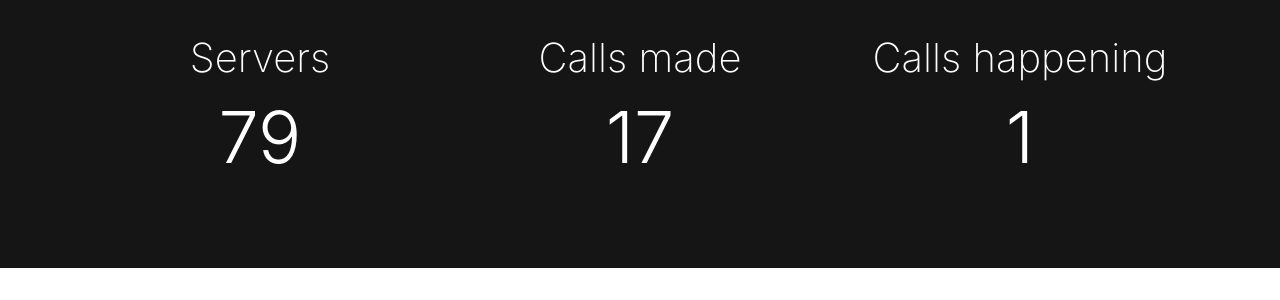
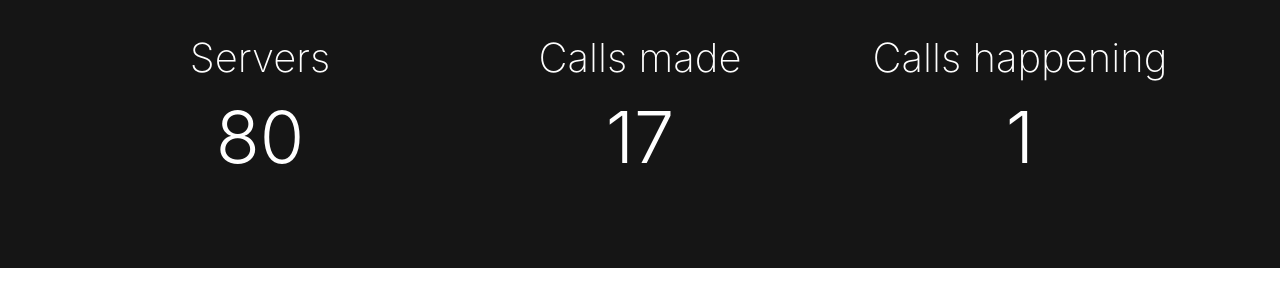
Before and after one commit to tumblenet/tnphone.tumblenet.ga, a Jekyll site: the page built from index.html, in a window 1280 px wide and 900 px high, scrolled down 443 px. Shown: the part 167-467 px from the top of the window. Built offline with Jekyll 4.4.1, drawn with Linux system fonts in a browser that asks for light colours; nearby versions of some CDN libraries.

Commit message:
Update Phones feed

```diff
--- a/_data/phones.json
+++ b/_data/phones.json
@@ -1,5 +1,5 @@
 {
 	"callsMade": 17,
-	"servers": 79,
+	"servers": 80,
 	"currentCalls": 1
 }
```
